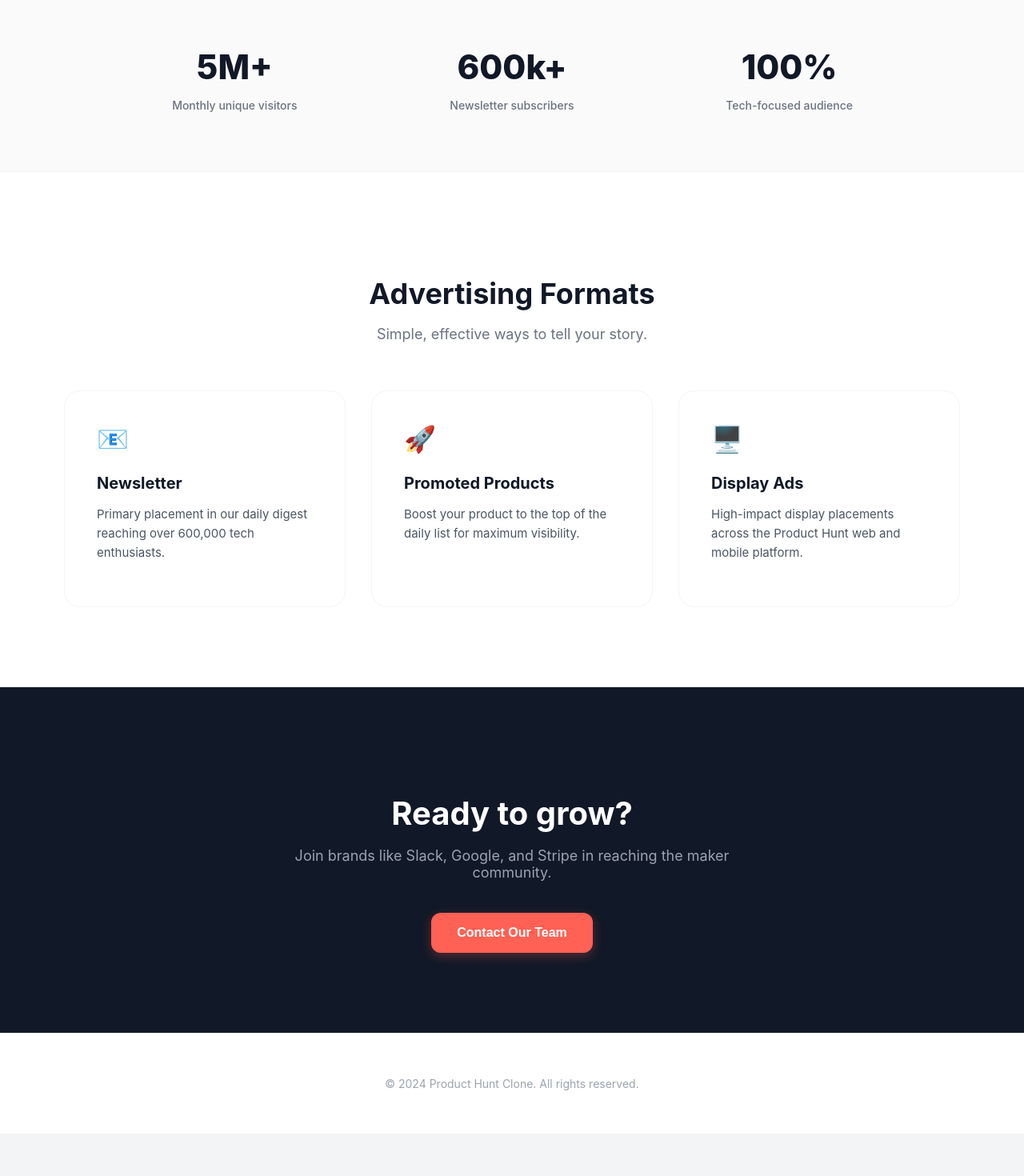
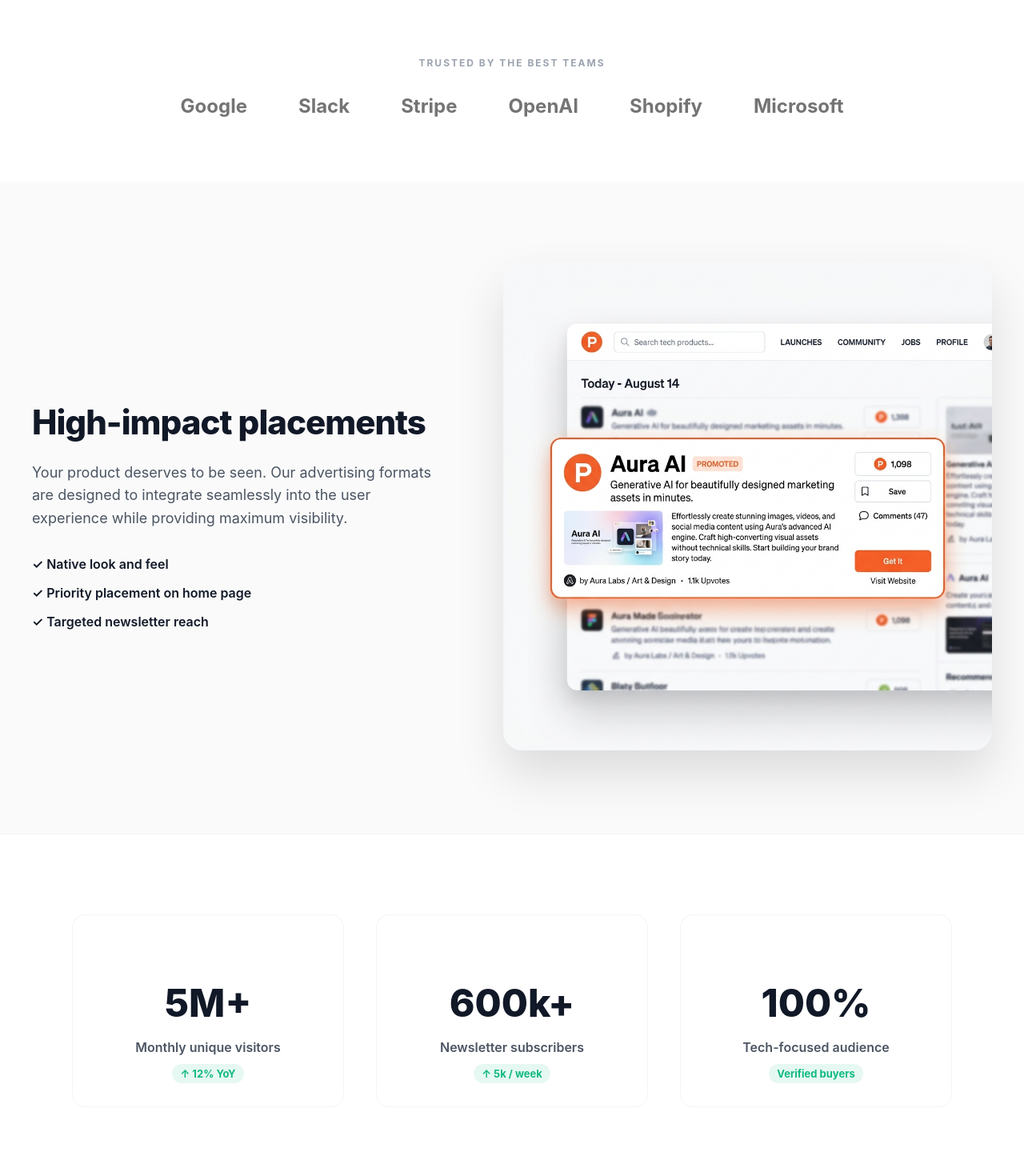
Before and after one commit to AbhimanRajCoder/PRODUCTHUNT-CLONE, a React (Vite) app: page /advertise in a window 1280 px wide. Shown: the part 800-2270 px from the top of the page at 80% size. Before the commit the page ends 2217 px from the top, so only its background shows below. Built offline with nearby package versions, Linux system fonts and the light colour scheme.

Commit message:
improvised the advertise page, added more components, and improved styling

```diff
--- a/src/pages/Advertise.css
+++ b/src/pages/Advertise.css
@@ -3,39 +3,39 @@
   background-color: #fff;
   min-height: 100vh;
   color: #111827;
-  font-family: -apple-system, BlinkMacSystemFont, "Segoe UI", Roboto, Helvetica, Arial, sans-serif;
 }
 
 .advertise-hero {
-  padding: 100px 40px;
+  padding: 120px 40px 100px;
   text-align: center;
-  background: radial-gradient(circle at top, rgba(255, 97, 84, 0.05) 0%, transparent 70%);
+  background: radial-gradient(circle at 50% -20%, rgba(255, 97, 84, 0.12) 0%, transparent 70%);
 }
 
 .hero-content {
-  max-width: 800px;
+  max-width: 900px;
   margin: 0 auto;
 }
 
 .badge {
   display: inline-block;
-  padding: 6px 12px;
+  padding: 6px 14px;
   background: rgba(255, 97, 84, 0.1);
   color: #ff6154;
   border-radius: 20px;
   font-size: 13px;
-  font-weight: 600;
-  margin-bottom: 24px;
+  font-weight: 700;
+  margin-bottom: 32px;
   text-transform: uppercase;
-  letter-spacing: 1px;
+  letter-spacing: 1.5px;
 }
 
 .advertise-hero h1 {
-  font-size: 56px;
+  font-size: 64px;
   font-weight: 800;
-  line-height: 1.1;
+  line-height: 1.05;
   margin-bottom: 24px;
   color: #111827;
+  letter-spacing: -1.5px;
 }
 
 .advertise-hero h1 span {
@@ -43,9 +43,10 @@
 }
 
 .advertise-hero p {
-  font-size: 18px;
+  font-size: 20px;
   color: #4b5563;
-  margin-bottom: 40px;
+  margin: 0 auto 48px;
+  max-width: 640px;
   line-height: 1.6;
 }
 
@@ -58,26 +59,26 @@
 .btn-primary-large {
   background: #ff6154;
   color: white;
-  padding: 16px 32px;
+  padding: 18px 36px;
   border-radius: 12px;
   border: none;
   font-size: 16px;
   font-weight: 600;
   cursor: pointer;
-  transition: all 0.2s ease;
+  transition: all 0.2s cubic-bezier(0.4, 0, 0.2, 1);
   box-shadow: 0 4px 14px rgba(255, 97, 84, 0.3);
 }
 
 .btn-primary-large:hover {
   background: #e5554a;
   transform: translateY(-2px);
-  box-shadow: 0 6px 20px rgba(255, 97, 84, 0.4);
+  box-shadow: 0 8px 25px rgba(255, 97, 84, 0.4);
 }
 
 .btn-secondary-large {
   background: white;
   color: #374151;
-  padding: 16px 32px;
+  padding: 18px 36px;
   border-radius: 12px;
   border: 1px solid #d1d5db;
   font-size: 16px;
@@ -91,15 +92,96 @@
   border-color: #9ca3af;
 }
 
-.advertise-stats {
-  padding: 60px 40px;
-  border-top: 1px solid #f3f4f6;
-  border-bottom: 1px solid #f3f4f6;
+/* BRAND LOGOS */
+.brand-logos {
+  padding: 40px 0 80px;
+  text-align: center;
+}
+
+.section-subtitle {
+  font-size: 12px;
+  font-weight: 700;
+  color: #9ca3af;
+  letter-spacing: 2px;
+  margin-bottom: 32px;
+}
+
+.logos-ticker {
+  display: flex;
+  justify-content: center;
+  align-items: center;
+  gap: 64px;
+  flex-wrap: wrap;
+  opacity: 0.6;
+  filter: grayscale(1);
+}
+
+.logo-item {
+  font-size: 24px;
+  font-weight: 700;
+  color: #111827;
+}
+
+/* VISUAL SECTION */
+.advertise-visual {
+  padding: 100px 40px;
   background: #fafafa;
 }
 
+.visual-container {
+  max-width: 1200px;
+  margin: 0 auto;
+  display: grid;
+  grid-template-columns: 1fr 1.2fr;
+  gap: 80px;
+  align-items: center;
+}
+
+.visual-text h2 {
+  font-size: 42px;
+  font-weight: 800;
+  margin-bottom: 24px;
+  letter-spacing: -1px;
+}
+
+.visual-text p {
+  font-size: 18px;
+  color: #4b5563;
+  line-height: 1.6;
+  margin-bottom: 32px;
+}
+
+.visual-features {
+  list-style: none;
+  padding: 0;
+  display: flex;
+  flex-direction: column;
+  gap: 16px;
+}
+
+.visual-features li {
+  font-weight: 600;
+  color: #111827;
+  display: flex;
+  align-items: center;
+  gap: 12px;
+}
+
+.visual-mockup img {
+  width: 100%;
+  border-radius: 24px;
+  box-shadow: 0 30px 60px rgba(0,0,0,0.12);
+}
+
+/* STATS */
+.advertise-stats {
+  padding: 100px 40px;
+  border-top: 1px solid #f3f4f6;
+  border-bottom: 1px solid #f3f4f6;
+}
+
 .stats-grid {
-  max-width: 1000px;
+  max-width: 1100px;
   margin: 0 auto;
   display: grid;
   grid-template-columns: repeat(3, 1fr);
@@ -108,41 +190,52 @@
 
 .stat-card {
   text-align: center;
+  padding: 32px;
+  border-radius: 16px;
+  background: #fff;
+  border: 1px solid #f3f4f6;
 }
 
 .stat-card h3 {
-  font-size: 42px;
+  font-size: 48px;
   font-weight: 800;
   margin-bottom: 8px;
   color: #111827;
 }
 
 .stat-card p {
-  color: #6b7280;
-  font-size: 14px;
-  font-weight: 500;
+  color: #4b5563;
+  font-size: 16px;
+  font-weight: 600;
+  margin-bottom: 12px;
 }
 
+.stat-trend {
+  font-size: 13px;
+  font-weight: 700;
+  color: #10b981;
+  background: rgba(16, 185, 129, 0.1);
+  padding: 4px 10px;
+  border-radius: 12px;
+}
+
+/* OFFERINGS */
 .advertise-offerings {
-  padding: 100px 40px;
+  padding: 120px 40px;
   max-width: 1200px;
   margin: 0 auto;
 }
 
 .section-header {
   text-align: center;
-  margin-bottom: 60px;
+  margin-bottom: 80px;
 }
 
 .section-header h2 {
-  font-size: 36px;
-  font-weight: 700;
+  font-size: 42px;
+  font-weight: 800;
   margin-bottom: 16px;
-}
-
-.section-header p {
-  font-size: 18px;
-  color: #6b7280;
+  letter-spacing: -1px;
 }
 
 .offerings-grid {
@@ -152,39 +245,164 @@
 }
 
 .offering-card {
-  padding: 40px;
-  border-radius: 20px;
+  padding: 48px;
+  border-radius: 24px;
   border: 1px solid #f3f4f6;
-  transition: all 0.3s ease;
+  transition: all 0.3s cubic-bezier(0.4, 0, 0.2, 1);
   background: white;
+  display: flex;
+  flex-direction: column;
 }
 
 .offering-card:hover {
   border-color: #ff6154;
-  box-shadow: 0 10px 30px rgba(0,0,0,0.05);
-  transform: translateY(-8px);
+  box-shadow: 0 20px 40px rgba(0,0,0,0.06);
+  transform: translateY(-10px);
 }
 
 .offering-icon {
-  font-size: 32px;
-  margin-bottom: 24px;
+  font-size: 40px;
+  margin-bottom: 32px;
 }
 
 .offering-card h3 {
-  font-size: 20px;
+  font-size: 24px;
   font-weight: 700;
-  margin-bottom: 12px;
+  margin-bottom: 16px;
 }
 
 .offering-card p {
   color: #4b5563;
-  font-size: 15px;
+  font-size: 16px;
+  line-height: 1.6;
+  margin-bottom: 24px;
+  flex-grow: 1;
+}
+
+.offering-details {
+  list-style: none;
+  padding: 0;
+  margin: 0;
+  display: flex;
+  flex-direction: column;
+  gap: 8px;
+  border-top: 1px solid #f3f4f6;
+  padding-top: 24px;
+}
+
+.offering-details li {
+  font-size: 14px;
+  font-weight: 600;
+  color: #9ca3af;
+  display: flex;
+  align-items: center;
+  gap: 8px;
+}
+
+.offering-details li::before {
+  content: "•";
+  color: #ff6154;
+}
+
+/* TESTIMONIALS */
+.advertise-testimonials {
+  padding: 100px 40px;
+  background: #111827;
+  color: white;
+}
+
+.testimonial-box {
+  max-width: 800px;
+  margin: 0 auto;
+  text-align: center;
+}
+
+.quote-icon {
+  font-size: 80px;
+  color: #ff6154;
+  line-height: 1;
+  margin-bottom: -20px;
+  opacity: 0.5;
+}
+
+.testimonial-text {
+  font-size: 28px;
+  font-weight: 600;
+  line-height: 1.4;
+  margin-bottom: 40px;
+}
+
+.testimonial-author strong {
+  display: block;
+  font-size: 18px;
+  margin-bottom: 4px;
+}
+
+.testimonial-author span {
+  color: #9ca3af;
+  font-size: 14px;
+}
+
+/* FAQ */
+.advertise-faq {
+  padding: 120px 40px;
+  background: #fff;
+}
+
+.faq-container {
+  max-width: 800px;
+  margin: 0 auto;
+}
+
+.faq-container h2 {
+  font-size: 36px;
+  font-weight: 800;
+  margin-bottom: 48px;
+  text-align: center;
+}
+
+.faq-list {
+  display: flex;
+  flex-direction: column;
+  gap: 16px;
+}
+
+.faq-item {
+  border: 1px solid #f3f4f6;
+  border-radius: 12px;
+  overflow: hidden;
+  cursor: pointer;
+  transition: all 0.2s ease;
+}
+
+.faq-item:hover {
+  border-color: #d1d5db;
+}
+
+.faq-question {
+  padding: 24px;
+  font-weight: 700;
+  display: flex;
+  justify-content: space-between;
+  align-items: center;
+  font-size: 18px;
+}
+
+.faq-answer {
+  padding: 0 24px 24px;
+  color: #4b5563;
   line-height: 1.6;
 }
 
+.faq-item.active {
+  background: #fafafa;
+  border-color: #ff6154;
+}
+
+/* FINAL CTA */
 .advertise-cta-final {
-  padding: 100px 40px;
-  background: #111827;
+  padding: 120px 40px;
+  background: radial-gradient(circle at center, #1f2937 0%, #111827 100%);
   text-align: center;
 }
 
@@ -195,36 +413,49 @@
 
 .cta-box h2 {
   color: white;
-  font-size: 40px;
-  font-weight: 700;
+  font-size: 48px;
+  font-weight: 800;
   margin-bottom: 16px;
+  letter-spacing: -1.5px;
 }
 
 .cta-box p {
   color: #9ca3af;
-  font-size: 18px;
-  margin-bottom: 40px;
+  font-size: 20px;
+  margin-bottom: 48px;
 }
 
 .advertise-footer {
-  padding: 40px;
+  padding: 60px 40px;
   text-align: center;
-  border-top: 1px solid #f3f4f6;
-  color: #9ca3af;
+  background: #111827;
+  border-top: 1px solid rgba(255,255,255,0.05);
+  color: #6b7280;
   font-size: 14px;
 }
 
-@media (max-width: 768px) {
-  .advertise-hero h1 {
-    font-size: 40px;
+@media (max-width: 1024px) {
+  .visual-container {
+    grid-template-columns: 1fr;
+    gap: 48px;
+    text-align: center;
   }
 
-  .stats-grid {
-    grid-template-columns: 1fr;
-    gap: 40px;
+  .visual-features {
+    align-items: center;
   }
 
   .offerings-grid {
+    grid-template-columns: 1fr;
+  }
+
+  .advertise-hero h1 {
+    font-size: 48px;
+  }
+}
+
+@media (max-width: 768px) {
+  .stats-grid {
     grid-template-columns: 1fr;
   }
 
--- a/src/pages/Advertise.jsx
+++ b/src/pages/Advertise.jsx
@@ -1,7 +1,15 @@
-import React from 'react';
+import React, { useState } from 'react';
 import './Advertise.css';
 
 const Advertise = () => {
+  const [activeFaq, setActiveFaq] = useState(null);
+
+  const faqs = [
+    { q: "How long does a campaign run?", a: "Typically, campaigns run for a full day on the front page, but we offer multi-day and weekly packages for newsletter sponsorships." },
+    { q: "Can I target specific categories?", a: "Yes, you can choose to promote your product within specific categories like AI, Productivity, or Developer Tools." },
+    { q: "What assets do I need to provide?", a: "We require a high-resolution logo, a short description, and your target URL. For display ads, our team will provide a specification guide." }
+  ];
+
   return (
     <div className="advertise-page">
       <section className="advertise-hero">
@@ -10,8 +18,37 @@
           <h1>Reach the world's most <br /><span>influential tech audience</span></h1>
           <p>Product Hunt is where the future happens. Connect your brand with millions of makers, early adopters, and tech-savvy founders.</p>
           <div className="hero-ctas">
-            <button className="btn-primary-large">Get in touch</button>
-            <button className="btn-secondary-large">View media kit</button>
+            <button className="btn-primary-large">Contact Our Team</button>
+            <button className="btn-secondary-large">View Media Kit</button>
+          </div>
+        </div>
+      </section>
+
+      <section className="brand-logos">
+        <p className="section-subtitle">TRUSTED BY THE BEST TEAMS</p>
+        <div className="logos-ticker">
+          <div className="logo-item">Google</div>
+          <div className="logo-item">Slack</div>
+          <div className="logo-item">Stripe</div>
+          <div className="logo-item">OpenAI</div>
+          <div className="logo-item">Shopify</div>
+          <div className="logo-item">Microsoft</div>
+        </div>
+      </section>
+
+      <section className="advertise-visual">
+        <div className="visual-container">
+          <div className="visual-text">
+            <h2>High-impact placements</h2>
+            <p>Your product deserves to be seen. Our advertising formats are designed to integrate seamlessly into the user experience while providing maximum visibility.</p>
+            <ul className="visual-features">
+              <li>✓ Native look and feel</li>
+              <li>✓ Priority placement on home page</li>
+              <li>✓ Targeted newsletter reach</li>
+            </ul>
+          </div>
+          <div className="visual-mockup">
+            <img src="/assets/images/ad-mockup.png" alt="Ad Mockup" />
           </div>
         </div>
       </section>
@@ -21,14 +58,17 @@
           <div className="stat-card">
             <h3>5M+</h3>
             <p>Monthly unique visitors</p>
+            <span className="stat-trend">↑ 12% YoY</span>
           </div>
           <div className="stat-card">
             <h3>600k+</h3>
             <p>Newsletter subscribers</p>
+            <span className="stat-trend">↑ 5k / week</span>
           </div>
           <div className="stat-card">
             <h3>100%</h3>
             <p>Tech-focused audience</p>
+            <span className="stat-trend">Verified buyers</span>
           </div>
         </div>
       </section>
@@ -43,16 +83,62 @@
             <div className="offering-icon">📧</div>
             <h3>Newsletter</h3>
             <p>Primary placement in our daily digest reaching over 600,000 tech enthusiasts.</p>
+            <ul className="offering-details">
+              <li>High open rates</li>
+              <li>Native integration</li>
+            </ul>
           </div>
           <div className="offering-card">
             <div className="offering-icon">🚀</div>
             <h3>Promoted Products</h3>
             <p>Boost your product to the top of the daily list for maximum visibility.</p>
+            <ul className="offering-details">
+              <li>Home page placement</li>
+              <li>Verified traffic</li>
+            </ul>
           </div>
           <div className="offering-card">
             <div className="offering-icon">🖥️</div>
             <h3>Display Ads</h3>
             <p>High-impact display placements across the Product Hunt web and mobile platform.</p>
+            <ul className="offering-details">
+              <li>Custom creative</li>
+              <li>Retargeting options</li>
+            </ul>
+          </div>
+        </div>
+      </section>
+
+      <section className="advertise-testimonials">
+        <div className="testimonial-box">
+          <div className="quote-icon">“</div>
+          <p className="testimonial-text">Product Hunt has been our single most effective channel for acquiring early-stage founders. The quality of traffic is unmatched.</p>
+          <div className="testimonial-author">
+            <div className="author-info">
+              <strong>Sarah Jenkins</strong>
+              <span>Head of Growth, Aura Labs</span>
+            </div>
+          </div>
+        </div>
+      </section>
+
+      <section className="advertise-faq">
+        <div className="faq-container">
+          <h2>Frequently Asked Questions</h2>
+          <div className="faq-list">
+            {faqs.map((faq, idx) => (
+              <div
+                key={idx}
+                className={`faq-item ${activeFaq === idx ? 'active' : ''}`}
+                onClick={() => setActiveFaq(activeFaq === idx ? null : idx)}
+              >
+                <div className="faq-question">
+                  {faq.q}
+                  <span className="faq-icon">{activeFaq === idx ? '−' : '+'}</span>
+                </div>
+                {activeFaq === idx && <div className="faq-answer">{faq.a}</div>}
+              </div>
+            ))}
           </div>
         </div>
       </section>
```
Also changed, not shown: public/assets/images/ad-mockup.png (added).
